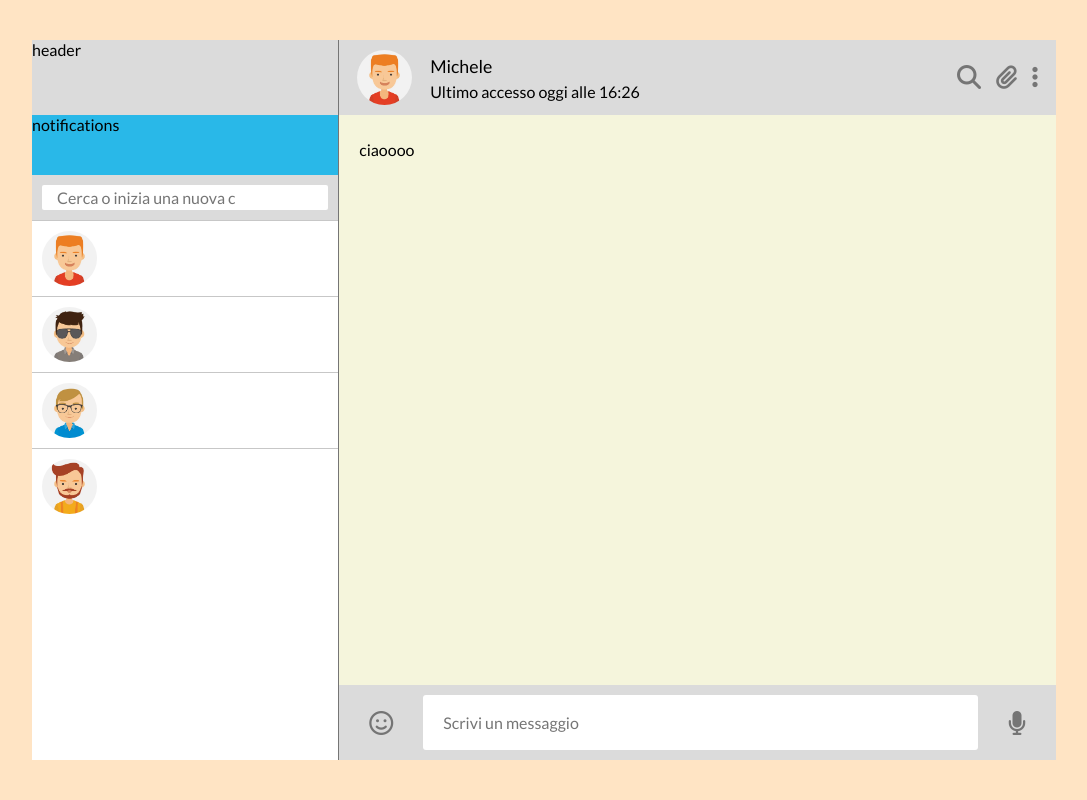
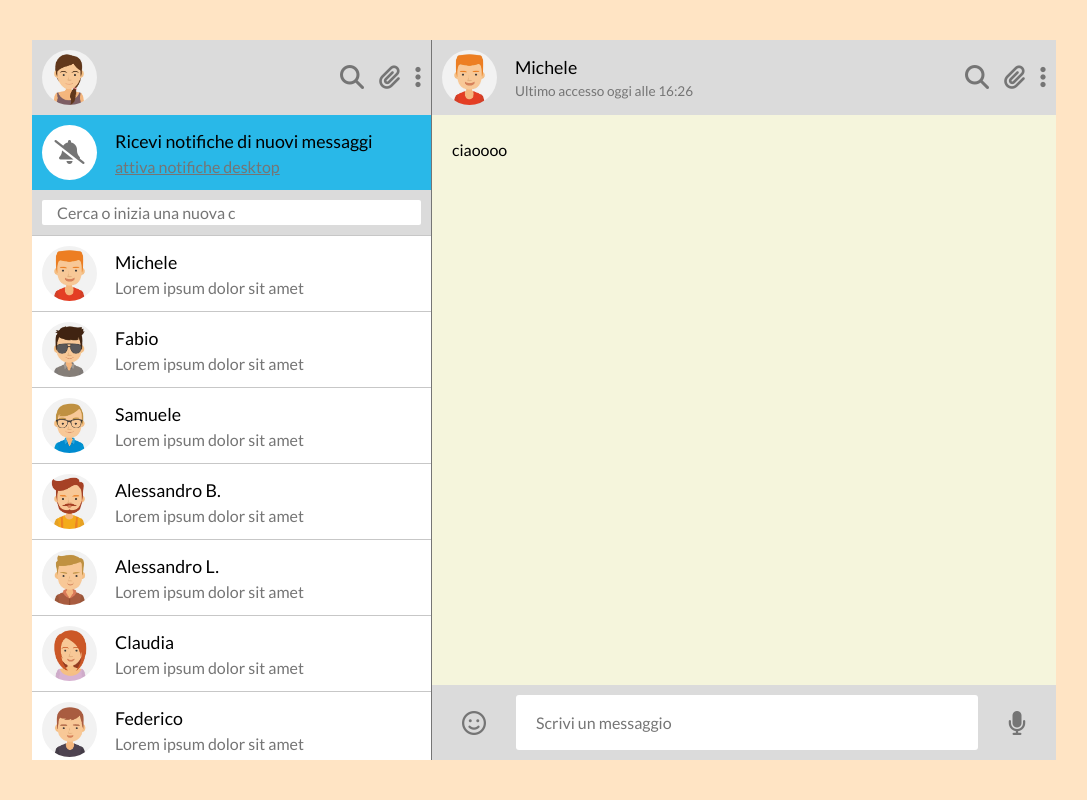
Before and after one commit to gianluigiricciolio/html-css-boolzapp, a plain HTML site: page index.html in a window 1280 px wide. Shown: the whole page, without its empty margins (96-1183 px from the left). Drawn offline with Linux system fonts and the light colour scheme.

Commit message:
[UPD] added header more contacts and notifications style

```diff
--- a/css/_partials/common.css
+++ b/css/_partials/common.css
@@ -11,9 +11,16 @@ header{
     height:var(--header-height);
 }
 
-.chats img, header img{
+.sidebar img, header img{
     border-radius: 50%;
     max-height: 55px;
+}
+
+.circle{
+    border-radius: 50%;
+    height: 55px;
+    width: 55px;
+    background-color: white;
 }
 
 .main-container{
@@ -61,8 +68,8 @@ header{
     color:black
 }
 
-.last-access{
-    font-size: 0.9em;
+.contact-info{
+    font-size: 0.85em;
     color:var(--secondary-color)
 }
 
@@ -88,8 +95,8 @@ header{
     padding:10px;
 }
 
-.py-10p15p{
-    padding:10px 18px;
+.py-10p10p{
+    padding:10px 10px;
 }
 
 .d-flex{
@@ -132,11 +139,14 @@ header{
     .sidebar{
         background-color: white;
         display: block;
-        width:10%;
-        max-width: 75px;
+        width: 75px;
         height:100%;
         overflow-y: hidden;
         border-right:1px solid var(--secondary-color);
+    }
+
+    .action-icons{
+        display: none;
     }
 
     .chats{
@@ -156,16 +166,11 @@ header{
     }
 
     .notifications{
-        background-color: rgb(41, 184, 232);
-        height:60px;
         display:none;
     }
 
     .search{
-        background-color: var(--primary-color);
-        height:45px;
         display: none;
-        padding:10px;
     }
 
     .search-box{
@@ -199,30 +204,48 @@ header{
     .sidebar{
         display: block;
         width:30%;
-        min-width: 285px;
-        max-width: 350px;
+        min-width: 400px;
 
+    }
+
+    .action-icons{
+        display: flex;
     }
 
     .notifications{
         display:block;
+        background-color: rgb(41, 184, 232);
+        height:var(--header-height);
     }
 
     .search{
         display: block;
+        padding:10px;
+        background-color: var(--primary-color);
+        height:45px;
     }
 
     .chats{
-        height: calc(100% - 155px);
+        height: calc(100% - 195px);
     }
-
-    ;
 
     .contact{
         display: flex;
         flex-direction: column;
         justify-content: center;
         gap: 5px;
-        /* margin-left:18px; */
+    }
+
+    .last-message{
+        color:var(--secondary-color);
+    }
+
+    .desktop-message{
+        color:var(--secondary-color);
+        text-decoration: underline;
+    }
+
+    .fa-bell{
+        text-align: center;
     }
 }
--- a/index.html
+++ b/index.html
@@ -18,10 +18,39 @@
     <div class="main-container">
         <div class="sidebar">
             <header>
-                header
+                <div class="row py-10p10p space-between">
+                    <div class="d-flex">
+                        <img src="./img/avatar_io.jpg" alt="PFP">
+                    </div>
+
+
+                    <div class="action-icons">
+                        <div class="row align-center justify-centers gap-15p">
+                            <i class="fa-solid fa-magnifying-glass fa-xl"></i>
+                            <i class="fa-solid fa-paperclip fa-xl"></i>
+                            <i class="fa-solid fa-ellipsis-vertical fa-xl"></i>
+
+                        </div>
+                    </div>
+                </div>
             </header>
             <div class="notifications">
-                notifications
+                <div class="d-flex py-10p10p">
+                    <div class="circle d-flex align-center justify-center">
+                        <i class="fa-solid fa-bell-slash fa-xl"></i>
+                    </div>
+
+                    <div class="contact">
+                        <div class="contact-name">
+                            Ricevi notifiche di nuovi messaggi
+                        </div>
+                        <div class="desktop-message">
+                            attiva notifiche desktop
+                        </div>
+
+                    </div>
+
+                </div>
             </div>
             <div class="search">
                 <div class="search-box bg-white d-flex align-center">
@@ -92,12 +121,72 @@
 
                     </div>
                 </li>
+                <li>
+                    <div class="d-flex">
+                        <img src="./img/avatar_5.jpg" alt="PFP">
+                        <div class="contact">
+                            <div class="contact-name">
+                                Alessandro L.
+                            </div>
+                            <div class="last-message">
+                                Lorem ipsum dolor sit amet
+                            </div>
+
+                        </div>
+
+                    </div>
+                </li>
+                <li>
+                    <div class="d-flex">
+                        <img src="./img/avatar_6.jpg" alt="PFP">
+                        <div class="contact">
+                            <div class="contact-name">
+                                Claudia
+                            </div>
+                            <div class="last-message">
+                                Lorem ipsum dolor sit amet
+                            </div>
+
+                        </div>
+
+                    </div>
+                </li>
+                <li>
+                    <div class="d-flex">
+                        <img src="./img/avatar_7.jpg" alt="PFP">
+                        <div class="contact">
+                            <div class="contact-name">
+                                Federico
+                            </div>
+                            <div class="last-message">
+                                Lorem ipsum dolor sit amet
+                            </div>
+
+                        </div>
+
+                    </div>
+                </li>
+                <li>
+                    <div class="d-flex">
+                        <img src="./img/avatar_8.jpg" alt="PFP">
+                        <div class="contact">
+                            <div class="contact-name">
+                                Davide
+                            </div>
+                            <div class="last-message">
+                                Lorem ipsum dolor sit amet
+                            </div>
+
+                        </div>
+
+                    </div>
+                </li>
 
             </ul>
         </div>
         <div class="content d-flex column-direction">
             <header>
-                <div class="row py-10p15p space-between">
+                <div class="row py-10p10p space-between">
                     <div class="d-flex">
                         <img src="./img/avatar_1.jpg" alt="PFP">
                         <div class="contact d-flex column-direction justify-center gap-5p">
```
